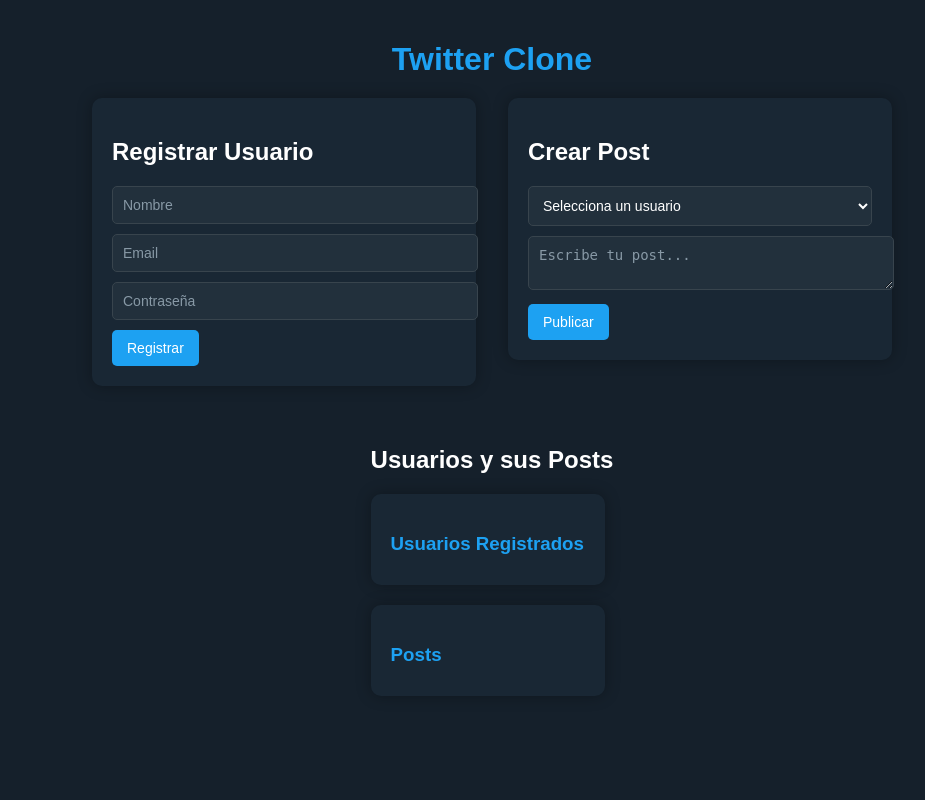
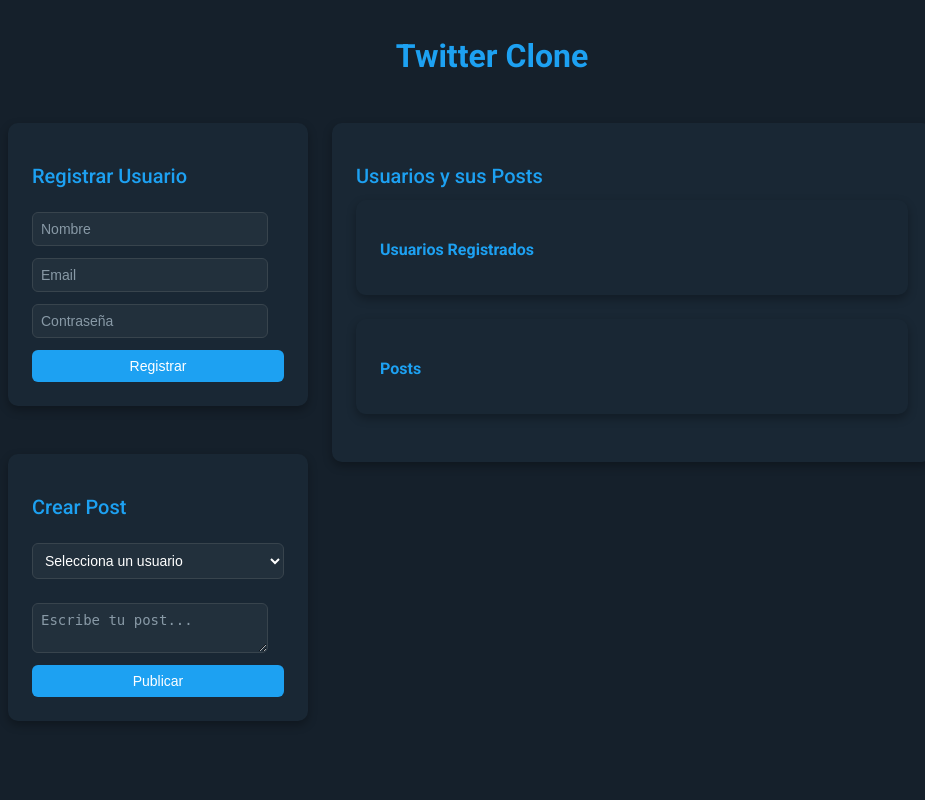
Before and after one commit to YeltzynS/AREP_TALLER07, a Spring Boot app: page / in a window 1280 px wide. Shown: the whole page, without its empty margins (148-1073 px from the left). Run offline with Spring Boot 4, Linux system fonts and the light colour scheme; data that the repository does not hold is empty.

Commit message:
T07 HTML Y CSS ACTUALIZADO

```diff
--- a/src/main/resources/static/index.html
+++ b/src/main/resources/static/index.html
@@ -5,26 +5,25 @@
     <meta name="viewport" content="width=device-width, initial-scale=1.0">
     <title>Twitter Clone</title>
     <link rel="stylesheet" href="styles.css">
+    <link href="https://fonts.googleapis.com/css2?family=Roboto:wght@400;500;700&display=swap" rel="stylesheet">
 </head>
 <body>
-    <h1>Twitter Clone</h1>
+    <header>
+        <h1>Twitter Clone</h1>
+    </header>
 
-    <!-- Contenedor principal para las dos columnas -->
-    <div class="container">
-        <!-- Columna izquierda: Registrar usuarios -->
-        <div class="column">
-            <form id="registerForm">
+    <main class="container">
+        <!-- Columna izquierda: Registrar usuarios y crear posts -->
+        <div class="left-column">
+            <form id="registerForm" class="card">
                 <h2>Registrar Usuario</h2>
                 <input type="text" id="registerName" placeholder="Nombre" required>
                 <input type="email" id="registerEmail" placeholder="Email" required>
                 <input type="password" id="registerPassword" placeholder="Contraseña" required>
                 <button type="submit">Registrar</button>
             </form>
-        </div>
 
-        <!-- Columna derecha: Crear posts -->
-        <div class="column">
-            <form id="postForm">
+            <form id="postForm" class="card">
                 <h2>Crear Post</h2>
                 <select id="userSelect" required>
                     <option value="">Selecciona un usuario</option>
@@ -33,14 +32,16 @@
                 <button type="submit">Publicar</button>
             </form>
         </div>
-    </div>
 
-    <!-- Lista de Usuarios y Posts -->
-    <div id="usersAndPosts">
-        <h2>Usuarios y sus Posts</h2>
-        <div id="users"></div>
-        <div id="posts"></div>
-    </div>
+        <!-- Columna derecha: Lista de usuarios y posts -->
+        <div class="right-column">
+            <div id="usersAndPosts" class="card">
+                <h2>Usuarios y sus Posts</h2>
+                <div id="users"></div>
+                <div id="posts"></div>
+            </div>
+        </div>
+    </main>
 
     <script src="script.js"></script>
 </body>
--- a/src/main/resources/static/styles.css
+++ b/src/main/resources/static/styles.css
@@ -1,123 +1,140 @@
 /* Estilos generales */
 body {
-    font-family: Arial, sans-serif;
+    font-family: 'Roboto', sans-serif;
     background-color: #15202b; /* Fondo oscuro */
     color: #ffffff; /* Texto blanco */
     margin: 0;
-    padding: 20px;
+    padding: 0;
     display: flex;
-    justify-content: center;
+    flex-direction: column;
     align-items: center;
-    flex-direction: column;
+    min-height: 100vh;
+}
+
+header {
+    text-align: center;
+    margin: 1rem 0;
 }
 
 h1 {
     color: #1da1f2; /* Azul claro para el título */
-    margin-bottom: 20px;
-    font-size: 2rem;
+    font-size: 2rem; /* Tamaño más pequeño */
+    font-weight: 700;
+    margin-bottom: 1rem;
 }
 
-/* Contenedor principal para las dos columnas */
+h2 {
+    color: #1da1f2;
+    font-size: 1.25rem; /* Tamaño más pequeño */
+    font-weight: 500;
+    margin-bottom: 0.75rem;
+}
+
+/* Contenedor principal */
 .container {
+    width: 90%;
+    max-width: 1000px; /* Ancho máximo reducido */
     display: flex;
-    justify-content: space-between;
-    width: 80%; /* Ancho del contenedor */
-    max-width: 800px; /* Ancho máximo */
-    margin-bottom: 20px;
+    gap: 1.5rem; /* Espacio entre columnas reducido */
+    margin: 0 auto;
+    padding: 1rem;
+    box-sizing: border-box; /* Asegura que el padding no afecte el ancho total */
 }
 
 /* Columnas */
-.column {
-    width: 48%; /* Ancho de cada columna */
+.left-column {
+    flex: 1;
+    max-width: 300px; /* Ancho reducido */
+    display: flex;
+    flex-direction: column;
+    gap: 1.5rem; /* Espacio entre formularios reducido */
+}
+
+.right-column {
+    flex: 2;
+    max-width: 600px; /* Ancho reducido */
+}
+
+/* Tarjetas (Cards) */
+.card {
+    background-color: #192734; /* Fondo oscuro para tarjetas */
+    padding: 1.5rem; /* Padding reducido */
+    border-radius: 10px; /* Bordes más pequeños */
+    box-shadow: 0 4px 10px rgba(0, 0, 0, 0.3); /* Sombra más suave */
+    margin-bottom: 1.5rem; /* Margen inferior reducido */
+    box-sizing: border-box; /* Asegura que el padding no afecte el ancho total */
 }
 
 /* Formularios */
 form {
-    background-color: #192734; /* Fondo oscuro para formularios */
-    padding: 20px;
-    border-radius: 10px;
-    box-shadow: 0 0 15px rgba(0, 0, 0, 0.3);
-    margin-bottom: 20px;
+    display: flex;
+    flex-direction: column;
+    gap: 0.75rem; /* Espacio entre elementos reducido */
 }
 
 input, textarea, select {
-    width: 100%;
-    padding: 10px;
-    margin-bottom: 10px;
+    width: calc(100% - 1rem); /* Ajuste para el padding */
+    padding: 0.5rem; /* Padding reducido */
     border: 1px solid #38444d; /* Borde oscuro */
-    border-radius: 5px;
-    font-size: 14px;
+    border-radius: 6px; /* Bordes más pequeños */
+    font-size: 0.875rem; /* Tamaño de fuente reducido */
     background-color: #22303c; /* Fondo oscuro para inputs */
     color: #ffffff; /* Texto blanco */
+    transition: border-color 0.3s ease;
+    box-sizing: border-box; /* Asegura que el padding no afecte el ancho total */
 }
 
 input::placeholder, textarea::placeholder {
     color: #8899a6; /* Color de placeholder más claro */
 }
 
+input:focus, textarea:focus, select:focus {
+    border-color: #1da1f2; /* Borde azul claro al enfocar */
+    outline: none;
+}
+
 button {
     background-color: #1da1f2; /* Azul claro para botones */
     color: #fff;
     border: none;
-    padding: 10px 15px;
-    border-radius: 5px;
+    padding: 0.5rem; /* Padding reducido */
+    border-radius: 6px; /* Bordes más pequeños */
     cursor: pointer;
-    font-size: 14px;
+    font-size: 0.875rem; /* Tamaño de fuente reducido */
+    font-weight: 500;
     transition: background-color 0.3s ease;
+    width: 100%; /* Asegura que el botón ocupe el ancho completo */
+    box-sizing: border-box; /* Asegura que el padding no afecte el ancho total */
 }
 
 button:hover {
     background-color: #1991db; /* Azul más oscuro al pasar el mouse */
 }
 
-/* Lista de usuarios */
-#users {
-    background-color: #192734; /* Fondo oscuro para la lista de usuarios */
-    padding: 20px;
-    border-radius: 10px;
-    box-shadow: 0 0 15px rgba(0, 0, 0, 0.3);
-    width: 80%; /* Ancho de la lista de usuarios */
-    max-width: 800px; /* Ancho máximo */
-    margin-bottom: 20px;
+/* Lista de usuarios y posts */
+#users, #posts {
+    background-color: #192734; /* Fondo oscuro para la lista */
+    padding: 1.5rem; /* Padding reducido */
+    border-radius: 10px; /* Bordes más pequeños */
+    box-shadow: 0 4px 10px rgba(0, 0, 0, 0.3); /* Sombra más suave */
+    width: 100%;
+    margin-bottom: 1.5rem; /* Margen inferior reducido */
+    box-sizing: border-box; /* Asegura que el padding no afecte el ancho total */
 }
 
-#users h3 {
-    color: #1da1f2; /* Azul claro para el título de la lista de usuarios */
-    margin-bottom: 10px;
+#users h3, #posts h3 {
+    color: #1da1f2; /* Azul claro para el título de la lista */
+    margin-bottom: 0.75rem; /* Margen inferior reducido */
+    font-size: 1rem; /* Tamaño de fuente reducido */
 }
 
-#users div {
-    border-bottom: 1px solid #38444d; /* Borde oscuro entre usuarios */
-    padding: 10px 0;
-    font-size: 14px;
+#users div, #posts div {
+    border-bottom: 1px solid #38444d; /* Borde oscuro entre elementos */
+    padding: 0.75rem 0; /* Padding reducido */
+    font-size: 0.875rem; /* Tamaño de fuente reducido */
 }
 
-#users div:last-child {
-    border-bottom: none;
-}
-
-/* Lista de posts */
-#posts {
-    background-color: #192734; /* Fondo oscuro para la lista de posts */
-    padding: 20px;
-    border-radius: 10px;
-    box-shadow: 0 0 15px rgba(0, 0, 0, 0.3);
-    width: 80%; /* Ancho de la lista de posts */
-    max-width: 800px; /* Ancho máximo */
-}
-
-#posts h3 {
-    color: #1da1f2; /* Azul claro para el título de la lista de posts */
-    margin-bottom: 10px;
-}
-
-#posts div {
-    border-bottom: 1px solid #38444d; /* Borde oscuro entre posts */
-    padding: 10px 0;
-    font-size: 14px;
-}
-
-#posts div:last-child {
+#users div:last-child, #posts div:last-child {
     border-bottom: none;
 }
 
@@ -126,13 +143,27 @@
     background-color: #22303c; /* Fondo oscuro para el select */
     color: #ffffff; /* Texto blanco */
     border: 1px solid #38444d; /* Borde oscuro */
-    border-radius: 5px;
-    padding: 10px;
-    margin-bottom: 10px;
+    border-radius: 6px; /* Bordes más pequeños */
+    padding: 0.5rem; /* Padding reducido */
+    margin-bottom: 0.75rem; /* Margen inferior reducido */
     width: 100%;
+    box-sizing: border-box; /* Asegura que el padding no afecte el ancho total */
 }
 
 #userSelect option {
     background-color: #192734; /* Fondo oscuro para las opciones */
     color: #ffffff; /* Texto blanco */
 }
+
+/* Responsive Design */
+@media (max-width: 768px) {
+    .container {
+        flex-direction: column;
+        align-items: center;
+    }
+
+    .left-column, .right-column {
+        width: 100%;
+        max-width: 100%;
+    }
+}
```
Also changed, not shown: 6 other files.
